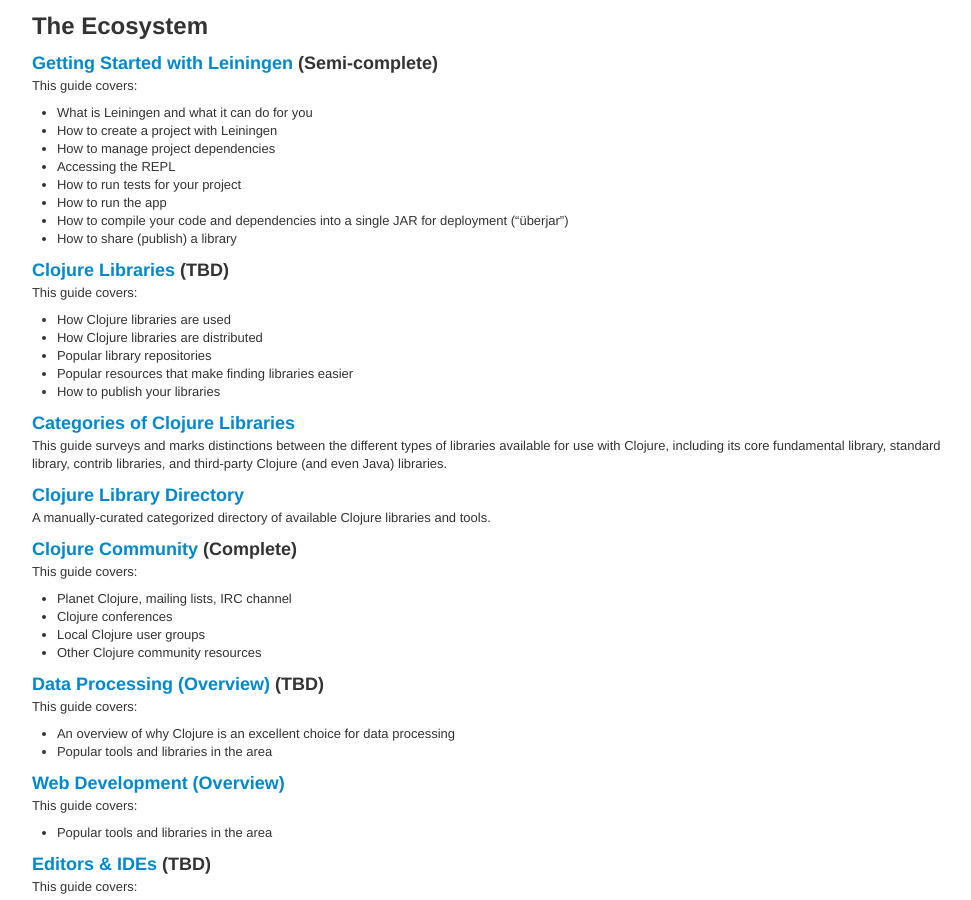
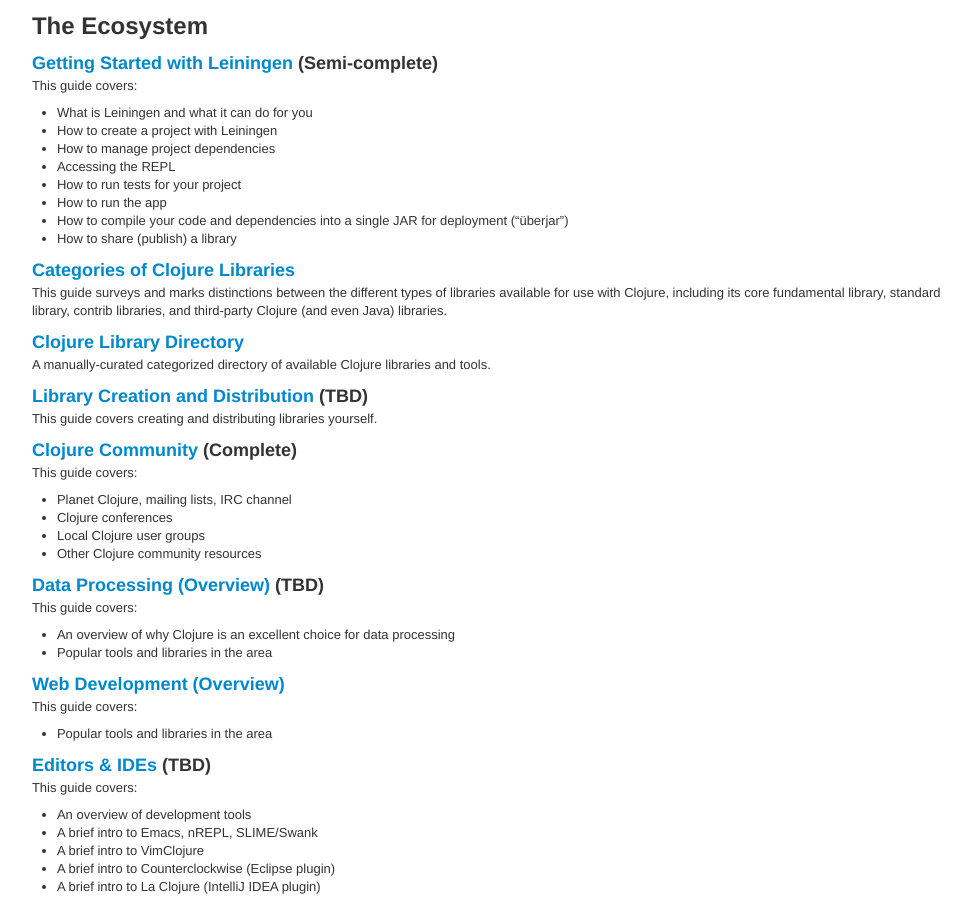
Before and after one commit to clojuredocs/guides, a Jekyll site: the page built from articles/content.md, in a window 1280 px wide and 900 px high, scrolled down 1946 px. Shown: the whole window, without its empty margins (306-1277 px from the left). Built offline with Jekyll 4.4.1, drawn with Linux system fonts in a browser that asks for light colours; some web fonts are replaced; Markdown is read by kramdown in place of the engine named in the settings.

Commit message:
a small bit of reorg in content.md regarding the remaining ecosystem library guide

```diff
--- a/articles/content.md
+++ b/articles/content.md
@@ -160,18 +160,6 @@
  * How to share (publish) a library
 
 
-
-### [Clojure Libraries](/articles/ecosystem/libraries.html) (TBD)
-
-This guide covers:
-
- * How Clojure libraries are used
- * How Clojure libraries are distributed
- * Popular library repositories
- * Popular resources that make finding libraries easier
- * How to publish your libraries
-
-
 ### [Categories of Clojure Libraries](/articles/ecosystem/libraries_categories.html)
 
 This guide surveys and marks distinctions between the different types
@@ -184,6 +172,11 @@
 
 A manually-curated categorized directory of available Clojure
 libraries and tools.
+
+
+### [Library Creation and Distribution](/articles/ecosystem/libraries_authoring.html) (TBD)
+
+This guide covers creating and distributing libraries yourself.
 
 
 ### [Clojure Community](/articles/ecosystem/community.html) (Complete)
```
